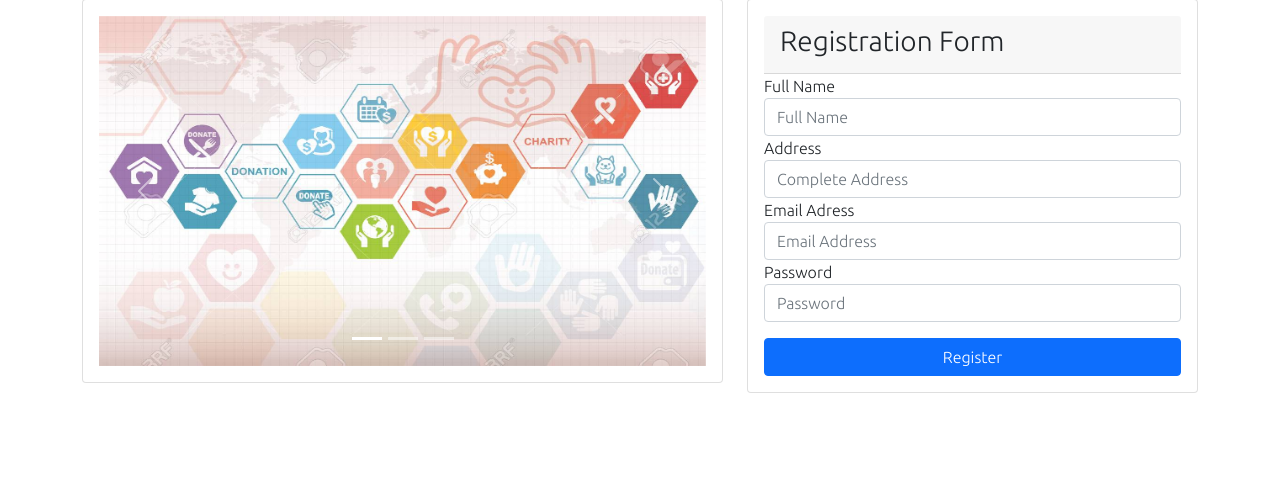
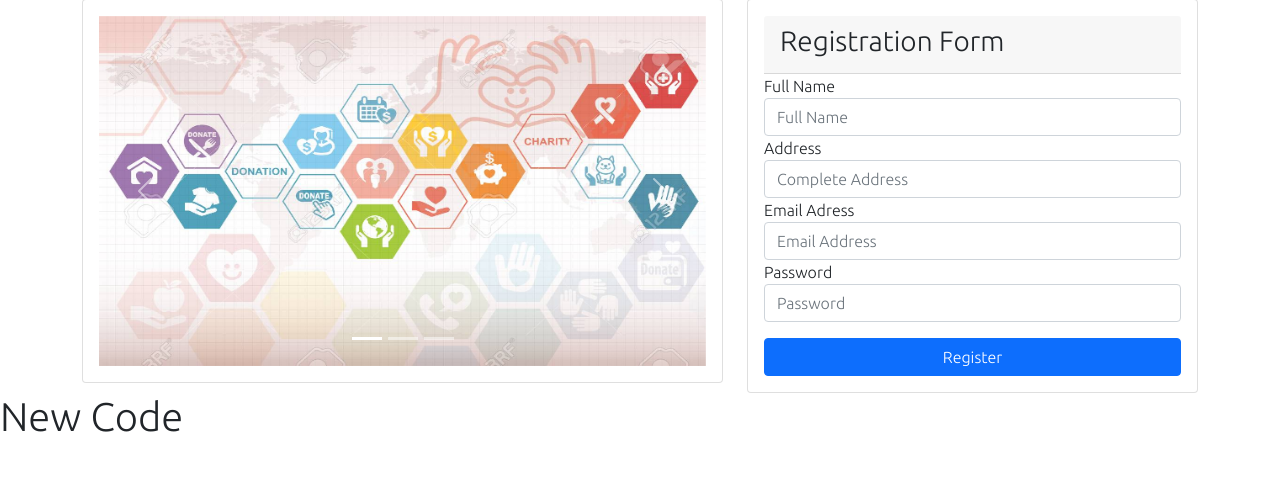
Before and after one commit to nelzkie15-oss/sample-management, a PHP site: page / in a window 1280 px wide. Shown: the part 113-613 px from the top of the page. Run offline with PHP 8.4, Linux system fonts and the light colour scheme.

Commit message:
new commit
new code

```diff
--- a/index.php
+++ b/index.php
@@ -131,6 +131,8 @@
     </section>
 
    </div>
+
+   <h1>New Code</h1>
 
    <script>
 
```
